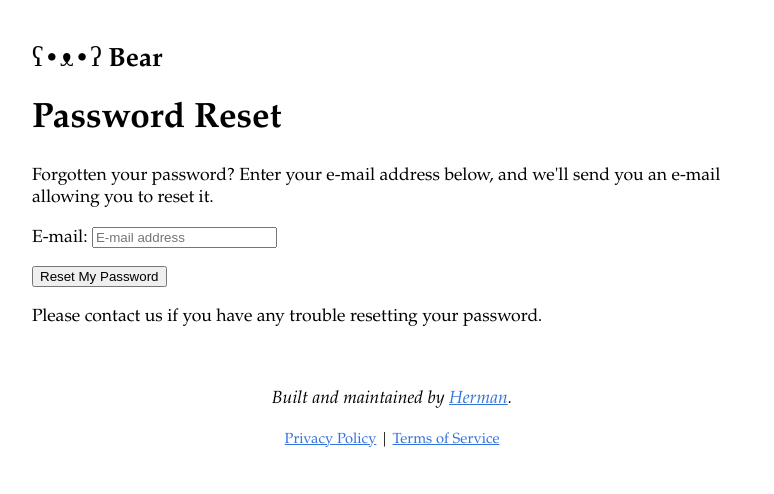
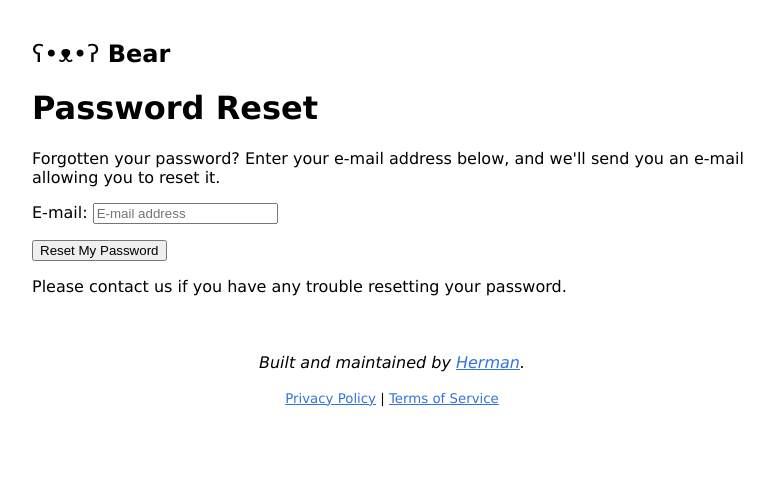
Before and after one commit to HermanMartinus/bearblog, a Django app: page /accounts/password/reset/ in a window 1280 px wide. Shown: the top 494 px of the page, without its empty margins (248-1022 px from the left). Run offline with Django 3.2, Linux system fonts and the light colour scheme.

Commit message:
Changed font

```diff
--- a/templates/base.html
+++ b/templates/base.html
@@ -11,8 +11,7 @@
   {% endblock %}
   <style>
     body {
-      font-family: 'Garamond';
-      font-size: 110%;
+      font-family: Verdana, sans-serif;
       margin: auto;
       padding: 20px;
       max-width: 720px;
```
